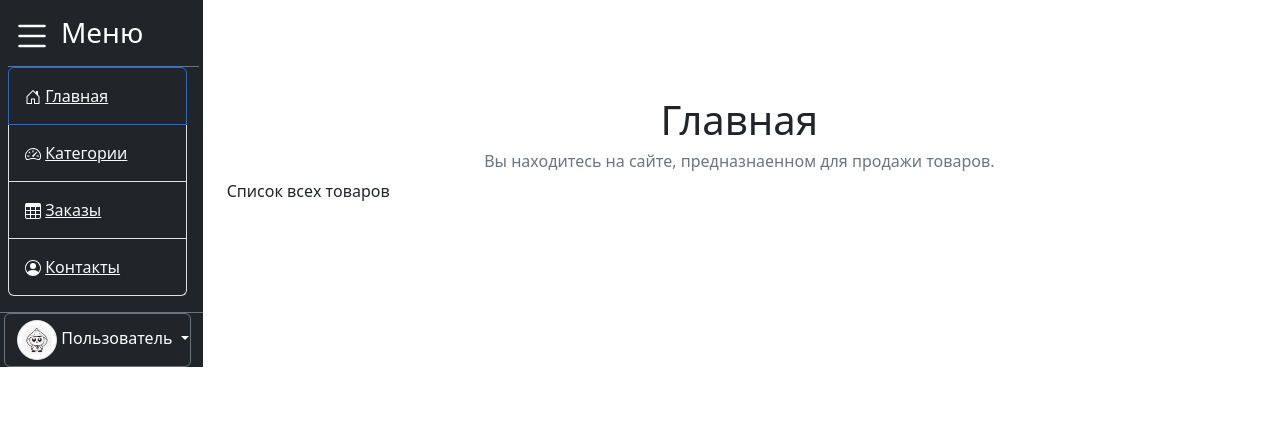
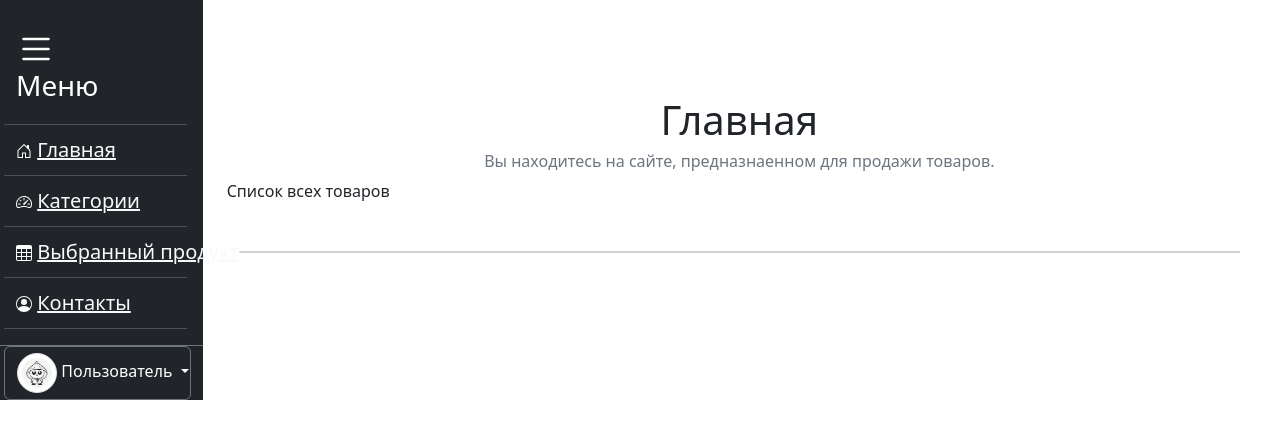
Before and after one commit to HelenChern813/Getting_to_Django, a Django app: page / in a window 1280 px wide. Shown: the top 439 px of the page. Run offline with Django 5.2, Linux system fonts and the light colour scheme; data that the repository does not hold is empty; parts of the project's set-up code (start-up, migrations or seed data) failed here and were passed over; some libraries are stand-ins or nearby versions.

Commit message:
Создание шаблона нафигации и исправление ссылок в навигации

```diff
--- a/catalog/templates/base.html
+++ b/catalog/templates/base.html
@@ -11,49 +11,9 @@
 <body>
 <div class="row me-1">
     <div class="col-2 p-3 bg-dark text-white">
-        <div class="row mb-1 pb-1">
-            <div class="col-4 text-center me-0 pe-0 mt-0 pt-0">
-                <svg xmlns="http://www.w3.org/2000/svg" width="40" height="40" fill="currentColor" class="bi bi-list" viewBox="0 0 16 16">
-                    <path fill-rule="evenodd" d="M2.5 12a.5.5 0 0 1 .5-.5h10a.5.5 0 0 1 0 1H3a.5.5 0 0 1-.5-.5m0-4a.5.5 0 0 1 .5-.5h10a.5.5 0 0 1 0 1H3a.5.5 0 0 1-.5-.5m0-4a.5.5 0 0 1 .5-.5h10a.5.5 0 0 1 0 1H3a.5.5 0 0 1-.5-.5"/>
-                </svg>
-            </div>
-            <div class="col-8 ms-0 ps-0">
-                <h3 class="text-start">Меню</h3>
-            </div>
-
-        </div>
-        <div class="row border-top border-secondary ms-1 length-100%">
-            <ul class="list-group bg-dark text-white text-start">
-                <li class="list-group-item active p-3 bg-dark text-white " aria-current="true">
-                    <svg xmlns="http://www.w3.org/2000/svg" width="16" height="16" fill="currentColor" class="bi bi-house-door" viewBox="0 0 16 16">
-                        <path d="M8.354 1.146a.5.5 0 0 0-.708 0l-6 6A.5.5 0 0 0 1.5 7.5v7a.5.5 0 0 0 .5.5h4.5a.5.5 0 0 0 .5-.5v-4h2v4a.5.5 0 0 0 .5.5H14a.5.5 0 0 0 .5-.5v-7a.5.5 0 0 0-.146-.354L13 5.793V2.5a.5.5 0 0 0-.5-.5h-1a.5.5 0 0 0-.5.5v1.293zM2.5 14V7.707l5.5-5.5 5.5 5.5V14H10v-4a.5.5 0 0 0-.5-.5h-3a.5.5 0 0 0-.5.5v4z"/>
-                    </svg>
-                    <a href="/" class="link-light">Главная</a>
-                </li>
-                <li class="list-group-item p-3 bg-dark text-white">
-                    <svg xmlns="http://www.w3.org/2000/svg" width="16" height="16" fill="currentColor" class="bi bi-speedometer2" viewBox="0 0 16 16">
-                        <path d="M8 4a.5.5 0 0 1 .5.5V6a.5.5 0 0 1-1 0V4.5A.5.5 0 0 1 8 4M3.732 5.732a.5.5 0 0 1 .707 0l.915.914a.5.5 0 1 1-.708.708l-.914-.915a.5.5 0 0 1 0-.707M2 10a.5.5 0 0 1 .5-.5h1.586a.5.5 0 0 1 0 1H2.5A.5.5 0 0 1 2 10m9.5 0a.5.5 0 0 1 .5-.5h1.5a.5.5 0 0 1 0 1H12a.5.5 0 0 1-.5-.5m.754-4.246a.39.39 0 0 0-.527-.02L7.547 9.31a.91.91 0 1 0 1.302 1.258l3.434-4.297a.39.39 0 0 0-.029-.518z"/>
-                        <path fill-rule="evenodd" d="M0 10a8 8 0 1 1 15.547 2.661c-.442 1.253-1.845 1.602-2.932 1.25C11.309 13.488 9.475 13 8 13c-1.474 0-3.31.488-4.615.911-1.087.352-2.49.003-2.932-1.25A8 8 0 0 1 0 10m8-7a7 7 0 0 0-6.603 9.329c.203.575.923.876 1.68.63C4.397 12.533 6.358 12 8 12s3.604.532 4.923.96c.757.245 1.477-.056 1.68-.631A7 7 0 0 0 8 3"/>
-                        </svg>
-                    <a href="#" class="link-light">Категории</a>
-                </li>
-                <li class="list-group-item p-3 bg-dark text-white">
-                    <svg xmlns="http://www.w3.org/2000/svg" width="16" height="16" fill="currentColor" class="bi bi-table" viewBox="0 0 16 16">
-                        <path d="M0 2a2 2 0 0 1 2-2h12a2 2 0 0 1 2 2v12a2 2 0 0 1-2 2H2a2 2 0 0 1-2-2zm15 2h-4v3h4zm0 4h-4v3h4zm0 4h-4v3h3a1 1 0 0 0 1-1zm-5 3v-3H6v3zm-5 0v-3H1v2a1 1 0 0 0 1 1zm-4-4h4V8H1zm0-4h4V4H1zm5-3v3h4V4zm4 4H6v3h4z"/>
-                    </svg>
-                    <a href="#" class="link-light">Заказы</a>
-                </li>
-                <li class="list-group-item p-3 bg-dark text-white">
-                    <svg xmlns="http://www.w3.org/2000/svg" width="16" height="16" fill="currentColor" class="bi bi-person-circle" viewBox="0 0 16 16">
-                        <path d="M11 6a3 3 0 1 1-6 0 3 3 0 0 1 6 0"/>
-                        <path fill-rule="evenodd" d="M0 8a8 8 0 1 1 16 0A8 8 0 0 1 0 8m8-7a7 7 0 0 0-5.468 11.37C3.242 11.226 4.805 10 8 10s4.757 1.225 5.468 2.37A7 7 0 0 0 8 1"/>
-                    </svg>
-                    <a href="/contacts" class="link-light">Контакты</a>
-                </li>
-            </ul>
-
-
-        </div>
+        <header>
+            {% include 'includes/header.html' %}
+        </header>
 
     </div>
 
--- a/catalog/templates/home_page.html
+++ b/catalog/templates/home_page.html
@@ -8,15 +8,20 @@
     <h6 class="text-center text-secondary"> Вы находитесь на сайте, предназнаенном для продажи товаров.  </h6>
 </div>
 <div>Список всех товаров</div>
-<div>
-            <ul class="list-group">
-            {% for product in products %}
-                <li class="list-group-item d-flex justify-content-between align-items-center {% if student.year == 'first' %}list-group-item-primary{% elif student.year == 'second' %}list-group-item-success{% elif student.year == 'third' %}list-group-item-warning{% elif student.year == 'fourth' %}list-group-item-danger{% endif %}">
-                    {{ product |truncatechars:100}}
+<div class="container mt-5">
+    <div class="card">
+        {% for product in products %}
+        <div class="card-header">
+            {{ product.name }}
+        </div>
+        <div class="card-body">
+            <h4 class="card-title">{{ product.price }}</h4>
+            <p class="card-text">{{ product.description }}</p>
+            <a href="#" class="btn btn-primary">Купить!</a>
+        </div>
+        {% endfor %}
+    </div>
 
-                </li>
-            {% endfor %}
-        </ul>
 </div>
 
 {% endblock %}
--- /dev/null
+++ b/catalog/templates/includes/header.html
@@ -0,0 +1,56 @@
+<nav class="navbar bg-dark border-bottom border-body" data-bs-theme="dark">
+    <div class="container-fluid">
+        <a class="navbar-brand" href="#">
+            <div class="col-4 text-center me-0 pe-0 mt-0 pt-0">
+                <svg xmlns="http://www.w3.org/2000/svg" width="40" height="40" fill="currentColor" class="bi bi-list" viewBox="0 0 16 16">
+                    <path fill-rule="evenodd" d="M2.5 12a.5.5 0 0 1 .5-.5h10a.5.5 0 0 1 0 1H3a.5.5 0 0 1-.5-.5m0-4a.5.5 0 0 1 .5-.5h10a.5.5 0 0 1 0 1H3a.5.5 0 0 1-.5-.5m0-4a.5.5 0 0 1 .5-.5h10a.5.5 0 0 1 0 1H3a.5.5 0 0 1-.5-.5"/>
+                </svg>
+            </div>
+            <div class="col-8 ms-0 ps-0">
+                <h3 class="text-start">Меню</h3>
+            </div>
+        </a>
+    </div>
+</nav>
+<nav class="navbar bg-dark border-bottom border-body" data-bs-theme="dark">
+    <div class="container-fluid">
+        <span class="navbar-brand mb-0 h1">
+            <svg xmlns="http://www.w3.org/2000/svg" width="16" height="16" fill="currentColor" class="bi bi-house-door" viewBox="0 0 16 16">
+                <path d="M8.354 1.146a.5.5 0 0 0-.708 0l-6 6A.5.5 0 0 0 1.5 7.5v7a.5.5 0 0 0 .5.5h4.5a.5.5 0 0 0 .5-.5v-4h2v4a.5.5 0 0 0 .5.5H14a.5.5 0 0 0 .5-.5v-7a.5.5 0 0 0-.146-.354L13 5.793V2.5a.5.5 0 0 0-.5-.5h-1a.5.5 0 0 0-.5.5v1.293zM2.5 14V7.707l5.5-5.5 5.5 5.5V14H10v-4a.5.5 0 0 0-.5-.5h-3a.5.5 0 0 0-.5.5v4z"/>
+            </svg>
+            <a href="{% url 'catalog:home' %}" class="link-light">Главная</a>
+        </span>
+    </div>
+</nav>
+<nav class="navbar bg-dark border-bottom border-body" data-bs-theme="dark">
+    <div class="container-fluid">
+        <span class="navbar-brand mb-0 h1">
+            <svg xmlns="http://www.w3.org/2000/svg" width="16" height="16" fill="currentColor" class="bi bi-speedometer2" viewBox="0 0 16 16">
+                <path d="M8 4a.5.5 0 0 1 .5.5V6a.5.5 0 0 1-1 0V4.5A.5.5 0 0 1 8 4M3.732 5.732a.5.5 0 0 1 .707 0l.915.914a.5.5 0 1 1-.708.708l-.914-.915a.5.5 0 0 1 0-.707M2 10a.5.5 0 0 1 .5-.5h1.586a.5.5 0 0 1 0 1H2.5A.5.5 0 0 1 2 10m9.5 0a.5.5 0 0 1 .5-.5h1.5a.5.5 0 0 1 0 1H12a.5.5 0 0 1-.5-.5m.754-4.246a.39.39 0 0 0-.527-.02L7.547 9.31a.91.91 0 1 0 1.302 1.258l3.434-4.297a.39.39 0 0 0-.029-.518z"/>
+                <path fill-rule="evenodd" d="M0 10a8 8 0 1 1 15.547 2.661c-.442 1.253-1.845 1.602-2.932 1.25C11.309 13.488 9.475 13 8 13c-1.474 0-3.31.488-4.615.911-1.087.352-2.49.003-2.932-1.25A8 8 0 0 1 0 10m8-7a7 7 0 0 0-6.603 9.329c.203.575.923.876 1.68.63C4.397 12.533 6.358 12 8 12s3.604.532 4.923.96c.757.245 1.477-.056 1.68-.631A7 7 0 0 0 8 3"/>
+            </svg>
+            <a href="#" class="link-light">Категории</a>
+        </span>
+    </div>
+</nav>
+<nav class="navbar bg-dark border-bottom border-body" data-bs-theme="dark">
+    <div class="container-fluid">
+        <span class="navbar-brand mb-0 h1">
+            <svg xmlns="http://www.w3.org/2000/svg" width="16" height="16" fill="currentColor" class="bi bi-table" viewBox="0 0 16 16">
+                <path d="M0 2a2 2 0 0 1 2-2h12a2 2 0 0 1 2 2v12a2 2 0 0 1-2 2H2a2 2 0 0 1-2-2zm15 2h-4v3h4zm0 4h-4v3h4zm0 4h-4v3h3a1 1 0 0 0 1-1zm-5 3v-3H6v3zm-5 0v-3H1v2a1 1 0 0 0 1 1zm-4-4h4V8H1zm0-4h4V4H1zm5-3v3h4V4zm4 4H6v3h4z"/>
+            </svg>
+            <a href="#" class="link-light">Выбранный продукт</a>
+        </span>
+    </div>
+</nav>
+<nav class="navbar bg-dark border-bottom border-body" data-bs-theme="dark">
+    <div class="container-fluid">
+        <span class="navbar-brand mb-0 h1">
+            <svg xmlns="http://www.w3.org/2000/svg" width="16" height="16" fill="currentColor" class="bi bi-person-circle" viewBox="0 0 16 16">
+                <path d="M11 6a3 3 0 1 1-6 0 3 3 0 0 1 6 0"/>
+                <path fill-rule="evenodd" d="M0 8a8 8 0 1 1 16 0A8 8 0 0 1 0 8m8-7a7 7 0 0 0-5.468 11.37C3.242 11.226 4.805 10 8 10s4.757 1.225 5.468 2.37A7 7 0 0 0 8 1"/>
+            </svg>
+            <a href="{% url 'catalog:contacts' %}" class="link-light">Контакты</a>
+        </span>
+    </div>
+</nav>
```
